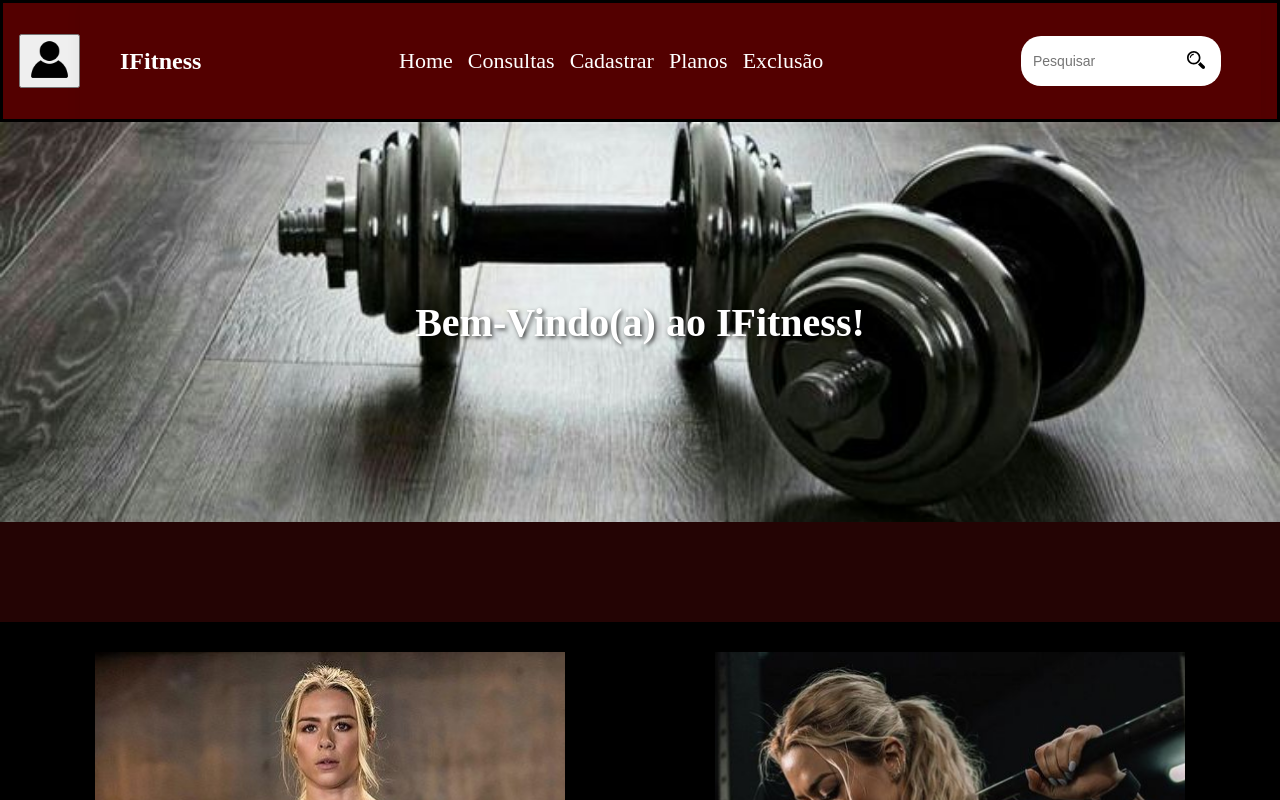
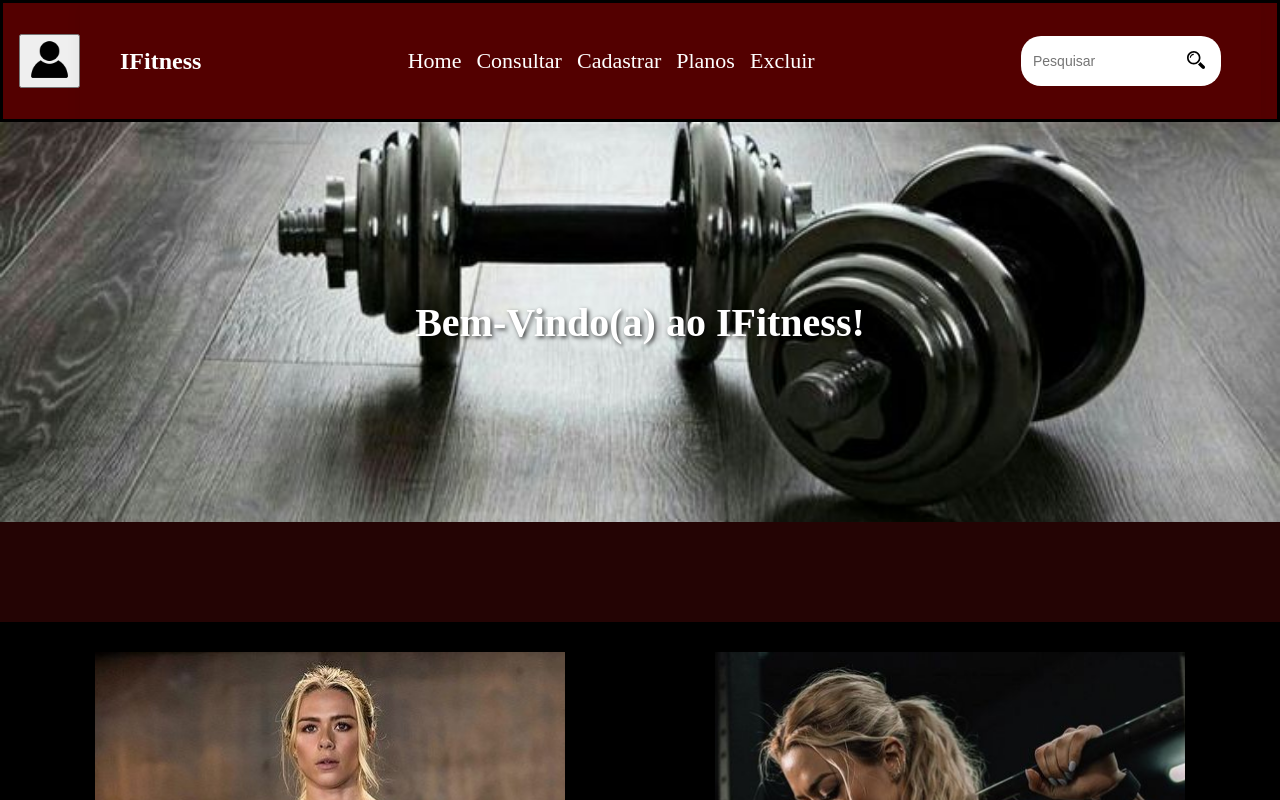
Before and after one commit to beamedina/fabrica-telas-JS, a Next.js app in the folder jsfabrica/: page / in a window 1280 px wide. Shown: the top 800 px of the page. Built offline with nearby package versions, Linux system fonts and the light colour scheme.

Commit message:
bia 18/06

```diff
--- a/jsfabrica/src/app/mari_telaplanos/page.js
+++ b/jsfabrica/src/app/mari_telaplanos/page.js
@@ -53,7 +53,7 @@ const Planos = () => {
             type="submit"
             onClick={() => setOpenModalPlanos(true)}
           >
-            REGISTRAR PLanos
+            Registrar Planos
           </button>
           <Cadcargo
           isOpen={openModalPlanos}
--- a/jsfabrica/src/components/Header/index.js
+++ b/jsfabrica/src/components/Header/index.js
@@ -45,7 +45,7 @@ const Header = () => {
         </li>
         <li className={styles.itemMenu}>
           <a className={styles.linkMenu} href="#">
-            Consultas
+            Consultar
           </a>
           <ul className={styles.subMenu}>
             <li className={styles.itemSubMenu}>
@@ -99,7 +99,7 @@ const Header = () => {
         </li>
         <li className={styles.itemMenu} onClick={() => setOpenModalExcluir(true)}>
           <a className={styles.linkMenu}>
-            Exclusão
+            Excluir
           </a>
         </li>
       </ul>
```
